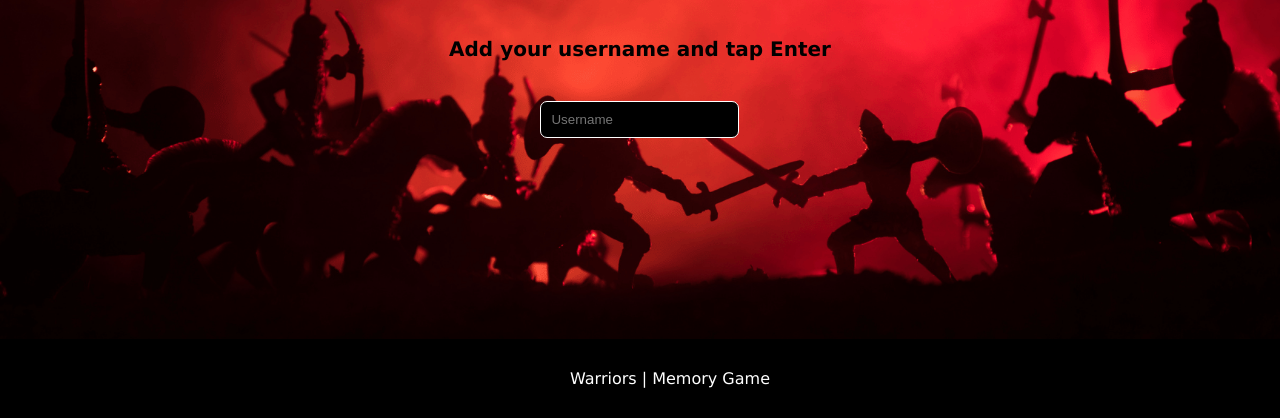
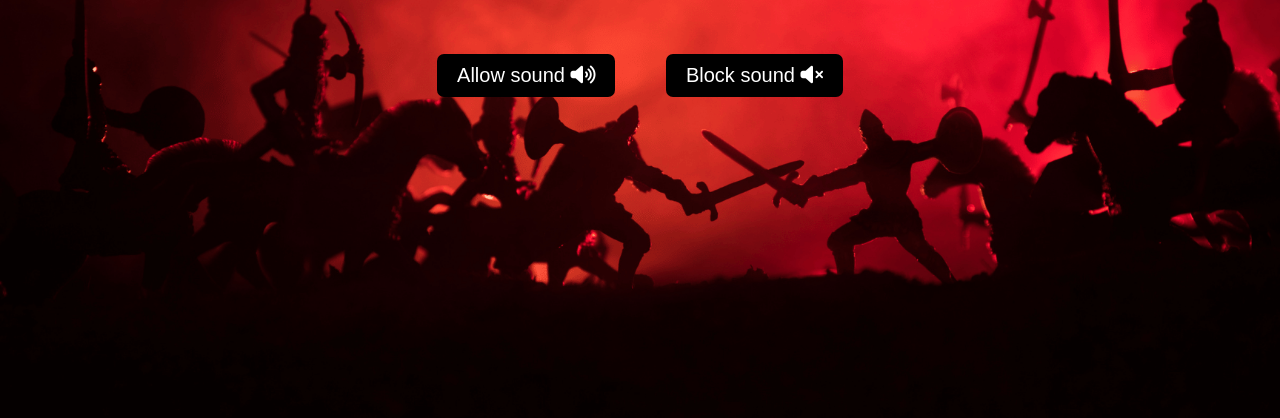
Before and after one commit to loddaa/memory-card-game, a plain HTML site: page index.html in a window 1280 px wide. Shown: the part 382-800 px from the top of the page. Drawn offline with Linux system fonts and the light colour scheme.

Commit message:
Add sound effects in the menu

```diff
--- a/public/css/main.css
+++ b/public/css/main.css
@@ -49,6 +49,43 @@ body.hard img {
     border-radius: 15px;
 }
 
+.ask-user-sound {
+    position: absolute;
+    z-index: 99999;
+    top: 0;
+    width: 100%;
+    height: 100%;
+    bottom: 0;
+    display: flex;
+    flex-direction: column;
+    justify-content: center;
+    align-items: center;
+    font-size: 30px;
+    font-weight: bolder;
+    gap: 20px;
+    background-image: url('../assets/img/bg-warriorw.png');
+    background-size: cover;
+}
+
+.ask-user-sound button {
+    display: inline-block;
+    padding: 10px 20px;
+    background-color: black;
+    color: white;
+    border: none;
+    border-radius: 7px;
+    font-size: 20px;
+    transition: 1s;
+    margin: 20px;
+}
+
+.ask-user-sound button:active,
+.ask-user-sound button:hover {
+    transform: scale(1.2);
+    background-color: white;
+    color: black;
+}
+
 .level-container {
     width: 100%;
     height: 100%;
@@ -79,7 +116,8 @@ body.hard img {
     transition: .5s;
 }
 
-.level.active {
+.level.active,
+.level:hover {
     background-color: white;
     color: black;
     transform: scale(1.4);
--- a/public/js/main.js
+++ b/public/js/main.js
@@ -7,10 +7,14 @@ let secondCard;
 let lockBoard = false
 let counter = 0
 let gameIsFinished = false
+let soundIsAllowed = false
 
 let nav = document.getElementsByClassName('nav').item(0)
 
+
+
 function game() {
+    menuSound()
     chooseLevel()
 
     let levelContainer = document.getElementsByClassName('level-container').item(0)
@@ -27,13 +31,50 @@ function game() {
         if (e.key == 'Enter' && input.value != '' && (document.body.className == 'easy' || document.body.className == 'normal' || document.body.className == 'hard')) {
             div.remove()
             levelContainer.remove()
-            playAudio()
+            document.getElementById('menu-sound').remove()
+            if (soundIsAllowed) {
+                playAudio()
+            }
             addUsername(input.value)
             setTimer()
             shuffle()
             generateCards()
         }
 
+    })
+}
+
+function menuSound() {
+    let audio = document.createElement('audio')
+    audio.setAttribute('id', 'menu-sound')
+    audio.setAttribute('src', 'public/assets/menu.mp3')
+    document.body.appendChild(audio)
+    let audioHTML = document.getElementById('menu-sound')
+    audioHTML.loop = true
+
+    let div = document.createElement('div')
+    div.classList.add('ask-user-sound')
+    div.innerHTML = `
+    <p>This game uses sound effects.</p>
+    <div class='allow-button'>
+    <button id='allow-sound'>Allow sound <i class="fa-solid fa-volume-high"></i></button>
+    <button id='block-sound'>Block sound <i class="fa-solid fa-volume-xmark"></i></button>
+    </div>
+    `
+    document.body.insertAdjacentHTML('afterbegin', div.outerHTML)
+    let buttonAllow = document.getElementById('allow-sound')
+    let buttonBlock = document.getElementById('block-sound')
+    let divHTML = document.getElementsByClassName('ask-user-sound').item(0)
+    document.addEventListener('click', function(e) {
+
+        if (e.target == buttonAllow) {
+            audioHTML.play()
+            divHTML.remove()
+            soundIsAllowed = true
+        } else if (e.target == buttonBlock) {
+            divHTML.remove()
+            return
+        }
     })
 }
 
@@ -48,6 +89,12 @@ function playAudio() {
 }
 
 function chooseLevel() {
+    let audio = document.createElement('audio')
+    audio.setAttribute('id', 'sword')
+    audio.setAttribute('src', 'public/assets/sword.mp3')
+    document.body.appendChild(audio)
+    let audioHTML = document.getElementById('sword')
+
     let divLevelContainer = document.createElement('div')
     divLevelContainer.innerText = 'Choose a level'
     divLevelContainer.classList.add('level-container')
@@ -77,6 +124,13 @@ function chooseLevel() {
 
     for (let levelButton of levelButtons) {
         levelButton.addEventListener('click', function() {
+
+            if (soundIsAllowed) {
+                audioHTML.pause();
+                audioHTML.currentTime = 0
+                audioHTML.play()
+            }
+
             // remove class active from all buttons in case user click on more than one button
             for (let button of levelButtons) {
                 button.classList.remove('active')
```
Also changed, not shown: 2 other files.
